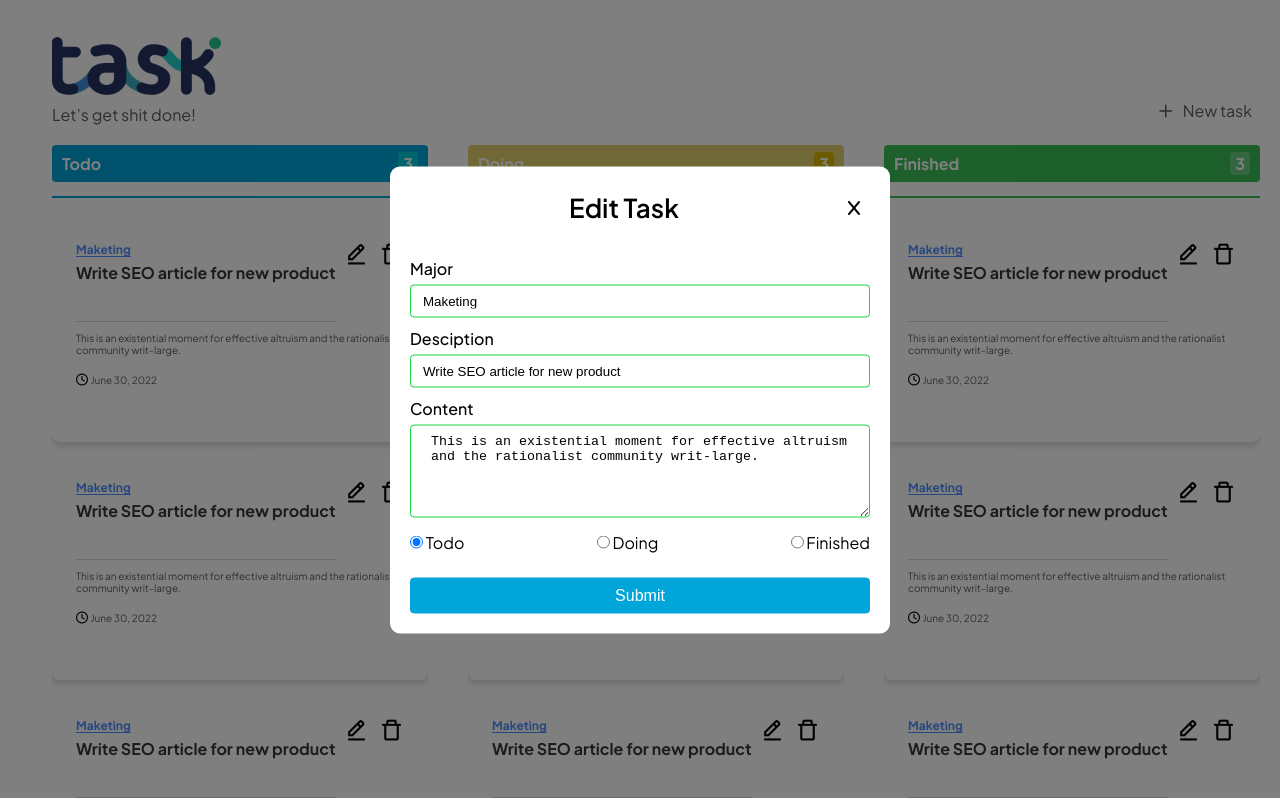
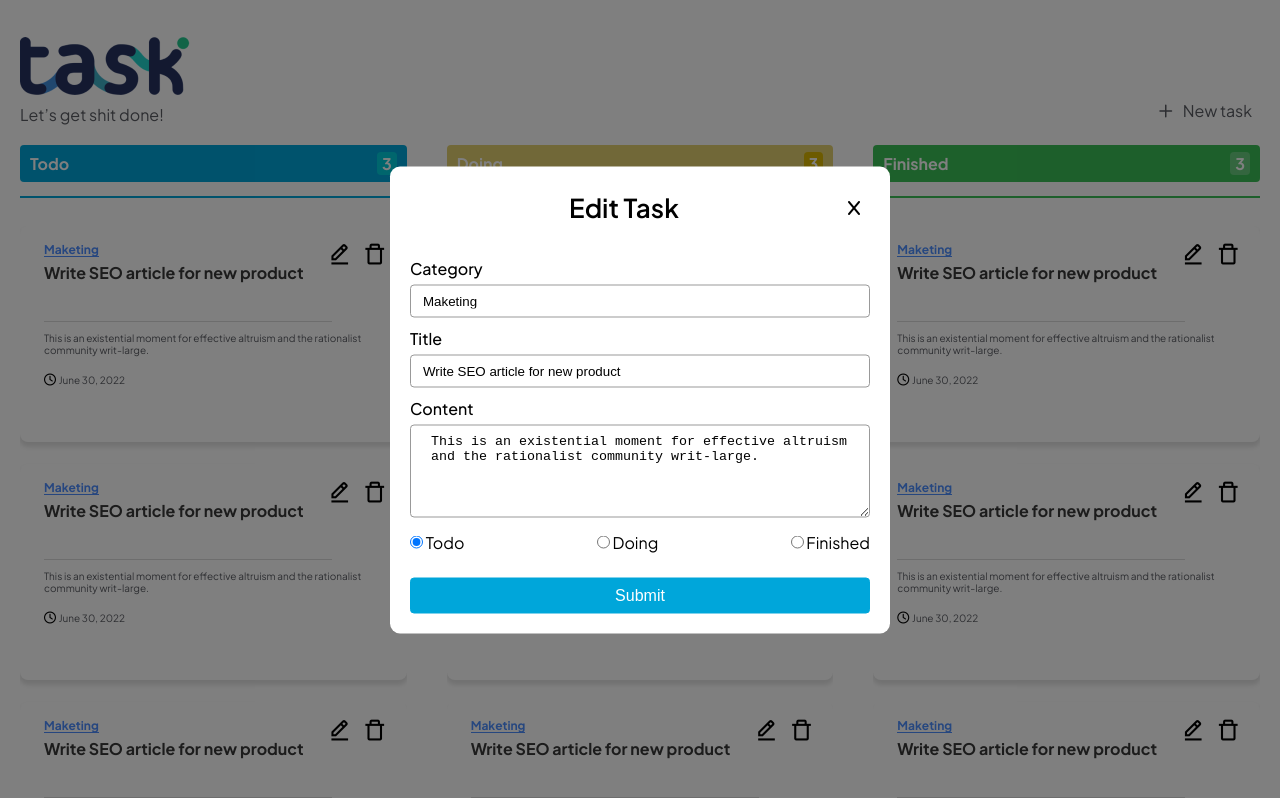
Before and after one commit to tranvantu191102/sgroup-final-exam, a plain HTML site: page index.html in a window 1280 px wide. Both pictures are taken after a click on the button 361 px from the left and 255 px from the top of the page. Drawn offline with nearby package versions, Linux system fonts and the light colour scheme.

Commit message:
fix: check input empty

```diff
--- a/app.js
+++ b/app.js
@@ -1,8 +1,8 @@
 let dataRender = [
   {
     id: 1,
-    major: "Maketing",
-    desc: "Write SEO article for new product",
+    category: "Maketing",
+    title: "Write SEO article for new product",
     content:
       "This is an existential moment for effective altruism and the rationalist community writ-large.",
     time: "June 30, 2022",
@@ -10,8 +10,8 @@ let dataRender = [
   },
   {
     id: 2,
-    major: "Maketing",
-    desc: "Write SEO article for new product",
+    category: "Maketing",
+    title: "Write SEO article for new product",
     content:
       "This is an existential moment for effective altruism and the rationalist community writ-large.",
     time: "June 30, 2022",
@@ -19,8 +19,8 @@ let dataRender = [
   },
   {
     id: 3,
-    major: "Maketing",
-    desc: "Write SEO article for new product",
+    category: "Maketing",
+    title: "Write SEO article for new product",
     content:
       "This is an existential moment for effective altruism and the rationalist community writ-large.",
     time: "June 30, 2022",
@@ -28,8 +28,8 @@ let dataRender = [
   },
   {
     id: 4,
-    major: "Maketing",
-    desc: "Write SEO article for new product",
+    category: "Maketing",
+    title: "Write SEO article for new product",
     content:
       "This is an existential moment for effective altruism and the rationalist community writ-large.",
     time: "June 30, 2022",
@@ -37,8 +37,8 @@ let dataRender = [
   },
   {
     id: 5,
-    major: "Maketing",
-    desc: "Write SEO article for new product",
+    category: "Maketing",
+    title: "Write SEO article for new product",
     content:
       "This is an existential moment for effective altruism and the rationalist community writ-large.",
     time: "June 30, 2022",
@@ -46,8 +46,8 @@ let dataRender = [
   },
   {
     id: 6,
-    major: "Maketing",
-    desc: "Write SEO article for new product",
+    category: "Maketing",
+    title: "Write SEO article for new product",
     content:
       "This is an existential moment for effective altruism and the rationalist community writ-large.",
     time: "June 30, 2022",
@@ -55,8 +55,8 @@ let dataRender = [
   },
   {
     id: 7,
-    major: "Maketing",
-    desc: "Write SEO article for new product",
+    category: "Maketing",
+    title: "Write SEO article for new product",
     content:
       "This is an existential moment for effective altruism and the rationalist community writ-large.",
     time: "June 30, 2022",
@@ -64,8 +64,8 @@ let dataRender = [
   },
   {
     id: 8,
-    major: "Maketing",
-    desc: "Write SEO article for new product",
+    category: "Maketing",
+    title: "Write SEO article for new product",
     content:
       "This is an existential moment for effective altruism and the rationalist community writ-large.",
     time: "June 30, 2022",
@@ -73,8 +73,8 @@ let dataRender = [
   },
   {
     id: 9,
-    major: "Maketing",
-    desc: "Write SEO article for new product",
+    category: "Maketing",
+    title: "Write SEO article for new product",
     content:
       "This is an existential moment for effective altruism and the rationalist community writ-large.",
     time: "June 30, 2022",
@@ -112,8 +112,8 @@ function render(id) {
         <div class="content__section__list__item">
         <div class="item-top">
           <div class="item-top__title">
-            <h4>${data.major}</h4>
-            <div>${data.desc}</div>
+            <h4>${data.category}</h4>
+            <div>${data.title}</div>
           </div>
           <div class="item-top__btn">
             <button class="btn-edit"
@@ -185,27 +185,31 @@ function handleOpenNewTask() {
 
 function handleHiddenNewTask() {
   modalAddEl.classList.remove("active");
+  hideCheckInputEmpty();
+  document.querySelector('input[name="category"]').value = "";
+  document.querySelector('input[name="title"]').value = "";
+  document.querySelector('textarea[name="content"]').value = "";
 }
 
 newTaskEl.addEventListener("submit", (e) => {
   e.preventDefault();
-  const major = document.querySelector('input[name="major"]').value;
-  const desc = document.querySelector('input[name="desc"]').value;
+  const category = document.querySelector('input[name="category"]').value;
+  const title = document.querySelector('input[name="title"]').value;
   const content = document.querySelector('textarea[name="content"]').value;
 
   inputAddEls.forEach((element) => {
     checkInputEmpty(element);
   });
 
-  if (!major || !desc || !content) {
+  if (!category || !title || !content) {
     return;
   }
 
   const time = getCurrentTime();
   const data = {
     id: Math.floor(Math.random() * 1000000),
-    major,
-    desc,
+    category,
+    title,
     content,
     time,
     type: "todo",
@@ -214,8 +218,8 @@ newTaskEl.addEventListener("submit", (e) => {
   dataRender.push(data);
   render("todo");
   modalAddEl.classList.remove("active");
-  document.querySelector('input[name="major"]').value = "";
-  document.querySelector('input[name="desc"]').value = "";
+  document.querySelector('input[name="category"]').value = "";
+  document.querySelector('input[name="title"]').value = "";
   document.querySelector('textarea[name="content"]').value = "";
 });
 
@@ -224,18 +228,14 @@ function handleEditItem(id) {
 
   const data = dataRender.filter((item) => item.id === id);
 
-  const major = document.querySelector('input[name="major-edit"]');
-  const desc = document.querySelector('input[name="desc-edit"]');
+  const category = document.querySelector('input[name="category-edit"]');
+  const title = document.querySelector('input[name="title-edit"]');
   const content = document.querySelector('textarea[name="content-edit"]');
   const time = getCurrentTime();
 
-  major.value = data[0].major;
-  desc.value = data[0].desc;
+  category.value = data[0].category;
+  title.value = data[0].title;
   content.value = data[0].content;
-
-  major.onblur = checkInputEmpty(major);
-  desc.onblur = checkInputEmpty(desc);
-  content.onblur = checkInputEmpty(content);
 
   inputRadioEls.forEach((el) => {
     el.checked = el.name === data[0].type;
@@ -249,22 +249,24 @@ function handleEditItem(id) {
   formEditEl.addEventListener("submit", (e) => {
     e.preventDefault();
 
-    const major = document.querySelector('input[name="major-edit"]').value;
-    const desc = document.querySelector('input[name="desc-edit"]').value;
+    const category = document.querySelector(
+      'input[name="category-edit"]'
+    ).value;
+    const title = document.querySelector('input[name="title-edit"]').value;
     const content = document.querySelector(
       'textarea[name="content-edit"]'
     ).value;
     const type = document.querySelector("input:checked").name;
 
-    if (!major || !desc || !content || !type) {
+    if (!category || !title || !content || !type) {
       alert("Please enter your edit!");
       return;
     }
 
     dataRender.forEach((item) => {
       if (item.id === id) {
-        item.major = major;
-        item.desc = desc;
+        item.category = category;
+        item.title = title;
         item.content = content;
         item.time = time;
         item.type = type;
@@ -277,6 +279,7 @@ function handleEditItem(id) {
 
 function handleHideModal() {
   modalEditEl.classList.remove("active");
+  hideCheckInputEmpty();
 }
 
 function getCurrentTime() {
@@ -296,7 +299,7 @@ function getCurrentTime() {
     "December",
   ];
   const day = currentTime.getDate();
-  const month = monthNames[currentTime.getMonth() + 1];
+  const month = monthNames[currentTime.getMonth()];
   const year = currentTime.getFullYear();
 
   return `${month} ${day}, ${year}`;
@@ -325,3 +328,18 @@ function handleOnChangeType(type) {
   });
   document.querySelector(`input[name="${type}"]`).checked = true;
 }
+
+function hideCheckInputEmpty() {
+  const inputEmptyEls = document.querySelectorAll(".input-empty");
+  const inputNotEmptyEls = document.querySelectorAll(".input-not-empty");
+  if (inputEmptyEls) {
+    inputEmptyEls.forEach((el) => {
+      el.classList.remove("input-empty");
+    });
+  }
+  if (inputNotEmptyEls) {
+    inputNotEmptyEls.forEach((el) => {
+      el.classList.remove("input-not-empty");
+    });
+  }
+}
--- a/index.html
+++ b/index.html
@@ -72,12 +72,12 @@
           </div>
         </div>
         <div class="form-edit__input">
-          <label>Major</label>
-          <input type="text" name="major-edit" class="input-edit" />
+          <label>Category</label>
+          <input type="text" name="category-edit" class="input-edit" />
         </div>
         <div class="form-edit__input">
-          <label>Desciption</label>
-          <input type="text" name="desc-edit" class="input-edit" />
+          <label>Title</label>
+          <input type="text" name="title-edit" class="input-edit" />
         </div>
         <div class="form-edit__input">
           <label>Content</label>
@@ -138,14 +138,14 @@
           <label>Category</label>
           <input
             type="text"
-            name="major"
+            name="category"
             placeholder="Esc: Marketing"
             class="input-add"
           />
         </div>
         <div class="add_new-task__input">
           <label>Title</label>
-          <input type="text" name="desc" class="input-add" />
+          <input type="text" name="title" class="input-add" />
         </div>
         <div class="add_new-task__input">
           <label>Content</label>
--- a/style.css
+++ b/style.css
@@ -10,9 +10,10 @@ body {
 
 .container {
   max-width: 1280px;
-  padding: 0 20px 0 52px;
+  padding: 0 20px;
   height: 100vh;
   overflow: hidden;
+  margin: auto;
 }
 
 header {
@@ -232,6 +233,7 @@ header .new-task > div {
   justify-content: space-between;
 }
 .item-top__title {
+  width: 85%;
   padding-bottom: 38px;
   border-bottom: 1px solid #dbdbdb;
 }
@@ -260,8 +262,10 @@ header .new-task > div {
 }
 
 .item-top__btn {
+  width: 15%;
   display: flex;
   align-items: center;
+  justify-content: center;
 }
 
 .item-top__btn .btn-edit,
```
